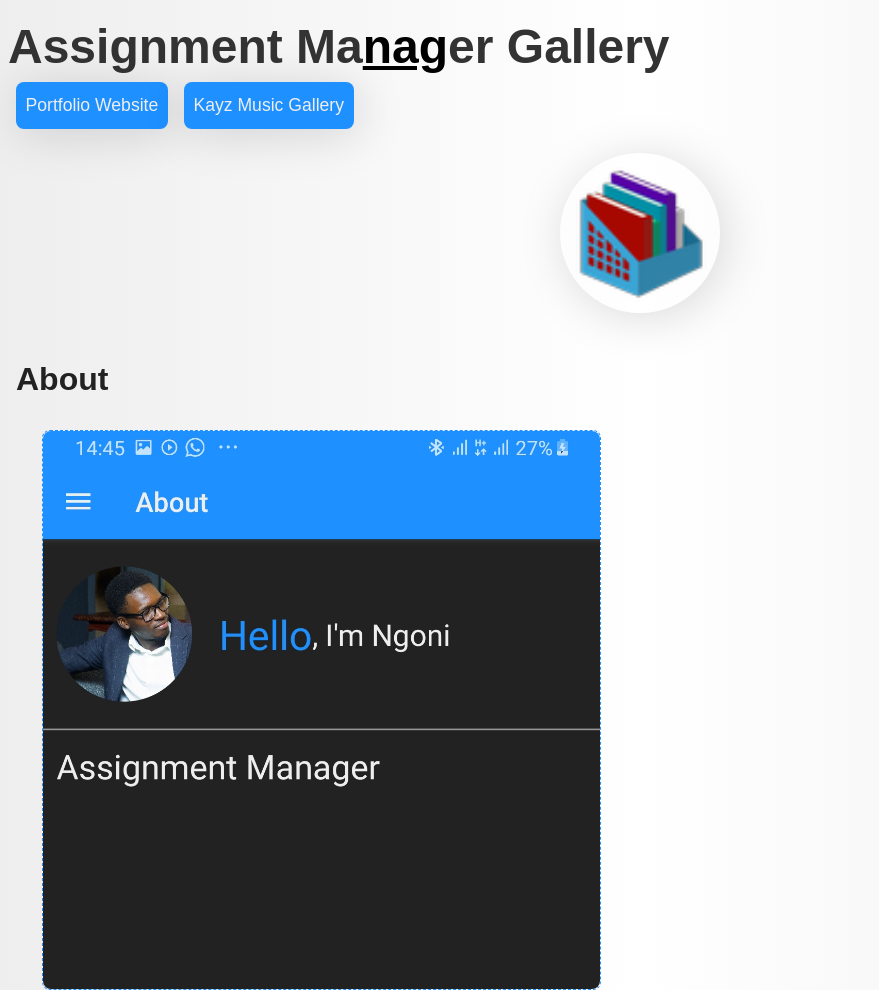
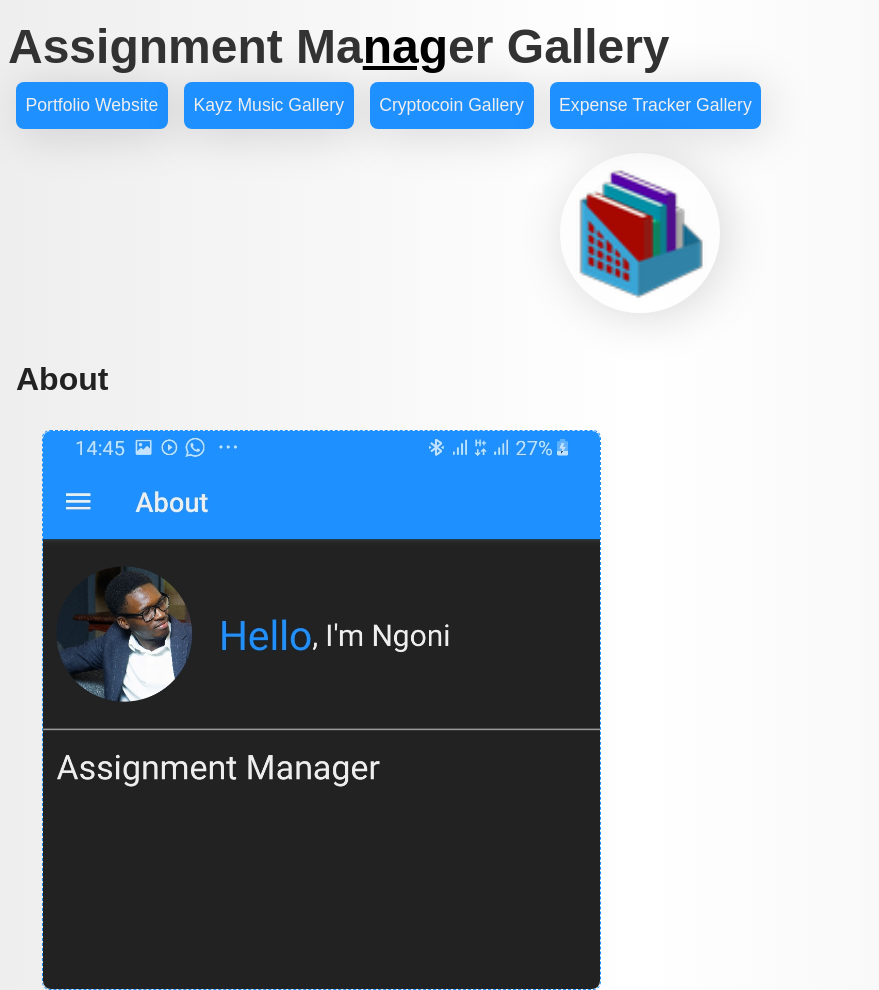
Before and after one commit to KayzMan/assignment_manager_gallery, a plain HTML site: page index.html in a window 1280 px wide. Shown: the top 990 px of the page, without its empty margins (0-879 px from the left). Drawn offline with Linux system fonts and the light colour scheme.

Commit message:
Update index.html

```diff
--- a/index.html
+++ b/index.html
@@ -18,7 +18,23 @@
                     >Portfolio Website</a
                 >
 
-                <a href="#" class="assignment_manager_gallery">Kayz Music Gallery</a>
+                <a
+                    href="https://kayzman.github.io/kayzmusic_gallery/"
+                    class="assignment_manager_gallery"
+                    >Kayz Music Gallery</a
+                >
+
+                <a
+                    href="https://kayzman.github.io/cryptocoin-gallery/"
+                    class="assignment_manager_gallery"
+                    >Cryptocoin Gallery</a
+                >
+
+                <a
+                    href="https://kayzman.github.io/expense-tracker-gallery/"
+                    class="assignment_manager_gallery"
+                    >Expense Tracker Gallery</a
+                >
             </div>
 
             <div class="app-icon-container">
```
